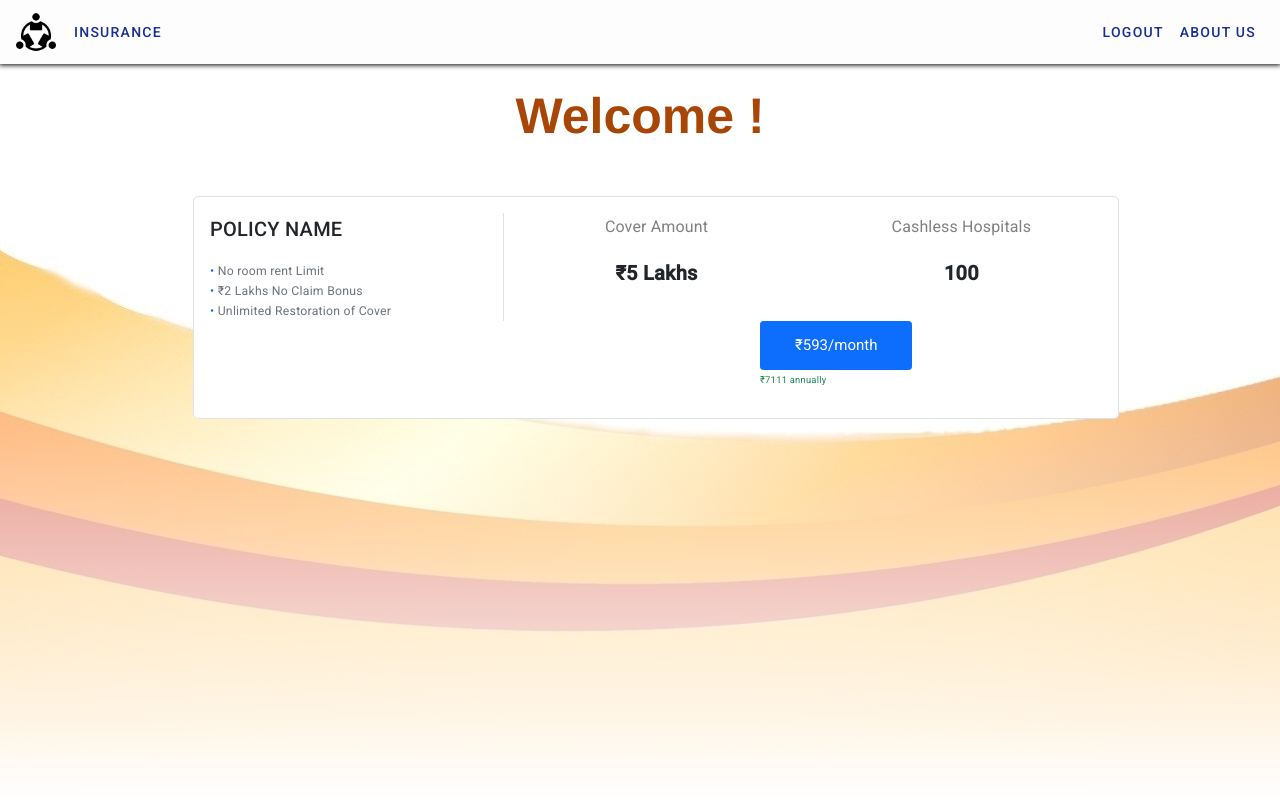
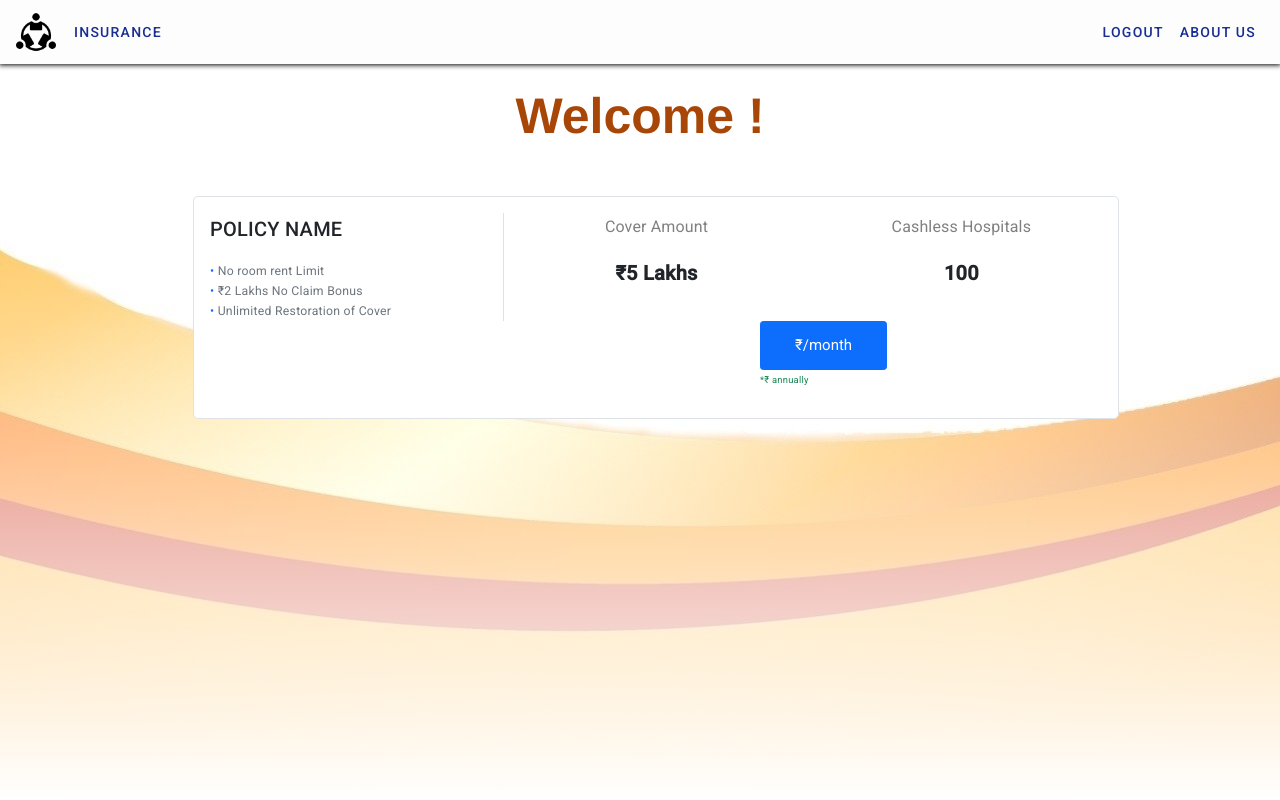
Before and after one commit to naronakshay/team1insurance, an Angular app in the folder frontend/: page /user in a window 1280 px wide. Built offline with nearby package versions, Linux system fonts and the light colour scheme; no server answers.

Commit message:
Premium displayed in frontend

```diff
--- a/frontend/src/app/send-data.service.ts
+++ b/frontend/src/app/send-data.service.ts
@@ -10,7 +10,7 @@ export class SendDataService {
   private apiUrl = 'http://localhost:8080/api/v1/member/register';
   private loginUrl = 'http://localhost:8080/api/v1/member/login';
   private baseUrl = 'http://localhost:8080/api/v1/member/user';
-
+  private premiumUrl = 'http://localhost:8080/api/v1/member/premium';
 
   private currentUserSubject!: BehaviorSubject<any>;
   public currentUser!: Observable<any>;
@@ -56,6 +56,9 @@ export class SendDataService {
   getMemberByEmail(email: string | null): Observable<any> {
     return this.http.get(`${this.baseUrl}/${email}`);
   }
+  getPremiumByEmail(email:string | null):Observable<any>{
+    return this.http.get(`${this.premiumUrl}/${email}`);
+  }
 
 
 
--- a/frontend/src/app/user/user.component.html
+++ b/frontend/src/app/user/user.component.html
@@ -1,18 +1,6 @@
 <app-navbar app-navbar [showButton2]="true" [disableLink]="true"></app-navbar>
 
-<!-- <div class="card">
-    <div class="card-body">
-      <h1 class="card-title">Welcome</h1>
-      <p class="card-text"></p>
-          <div class="card">
-              <div class="card-body">
-                  <h2 class="card-title"><pre>Policy Name                                   Cover Amount</pre></h2>
 
-              </div>
-          </div>
-      <a href="" class="btn btn-primary">Buy Premium</a>
-    </div>
-  </div> -->
   <div class="card" style="background-color: transparent;border: transparent;">
       <div class="card-body">
         <h1 class="card-title" style="text-align: center;">Welcome {{name}}!</h1>
@@ -61,8 +49,8 @@
                 </div>
               </div>
               <div style="margin-left: 550px;">
-                <button class="btn btn-primary btn-sm" type="button" >₹593/month</button>
-                <h6 class="text-success">₹7111 annually</h6>
+                <button class="btn btn-primary btn-sm" type="button" >₹{{monthlyPremium}}/month</button>
+                <h6 class="text-success">*₹{{annualPremium}} annually</h6>
 
               </div>
             </div>
--- a/frontend/src/app/user/user.component.ts
+++ b/frontend/src/app/user/user.component.ts
@@ -18,8 +18,9 @@ export class UserComponent  implements OnInit  {
   member!:any;
   errorMessage: any;
   userDetails:any;
-
-
+  annualPremium:any;
+  monthlyPremium:any;
+  premiumDetails:any;
   constructor(private shareddata: DataServiceService,private userService:SendDataService) {
 
 
@@ -43,6 +44,17 @@ export class UserComponent  implements OnInit  {
         }
       );
     }
+    this.userService.getPremiumByEmail(email).subscribe(
+      (data) => {
+        this.premiumDetails = data;
+        localStorage.setItem('annualPremium',this.premiumDetails.premium);
+        this.annualPremium = localStorage.getItem('annualPremium');
+        this.monthlyPremium = Math.floor(this.annualPremium/12);
+      },
+      (error) => {
+        console.log(error);
+      }
+    );
     localStorage.removeItem('details');
 
 
```
